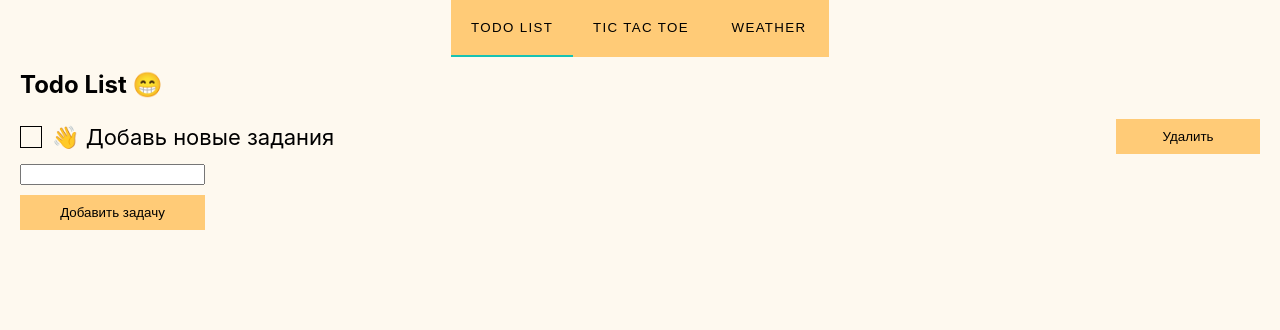
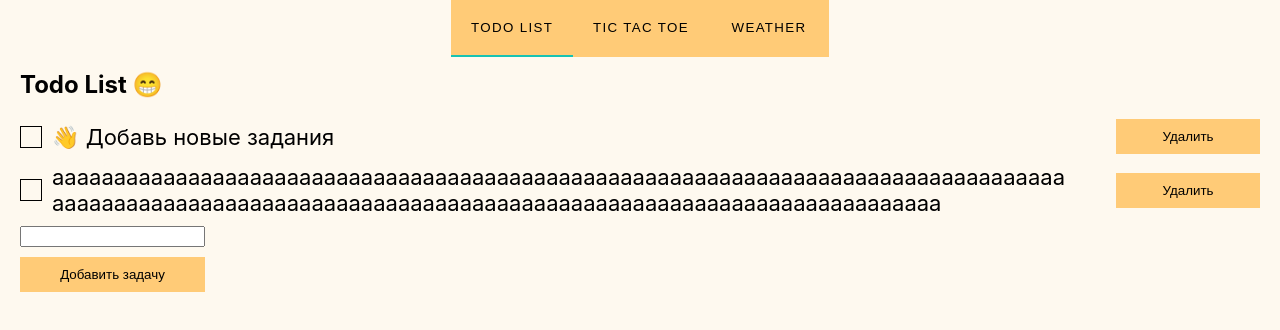
Before and after one commit to Shunskiy/pet-projects, a React (Create React App) app: page / in a window 1280 px wide. Shown: the top 330 px of the page. Built offline with nearby package versions, Linux system fonts and the light colour scheme.

Commit message:
Fix word break, fix button stretch

```diff
--- a/src/Components/Todo/Todo.css
+++ b/src/Components/Todo/Todo.css
@@ -24,6 +24,7 @@
 .todo__item {
   display: flex;
   justify-content: space-between;
+  align-items: center;
   margin-bottom: 10px;
 }
 
@@ -31,6 +32,8 @@
   display: flex;
   align-items: center;
   font-size: 22px;
+  margin-right: 40px;
+  word-break: break-all;
 }
 
 .todo__text::before {
--- a/src/Components/Todo/Todo.tsx
+++ b/src/Components/Todo/Todo.tsx
@@ -34,7 +34,10 @@ const Todo = () => {
                                     }))
                                 }}/>
                                 <label className="todo__text" htmlFor={`checkbox-${key}`}>
-                                    {item.text}
+                                    {item.complete
+                                    ? <s>{item.text}</s>
+                                    : item.text
+                                    }
                                 </label>
                                 <button className="todo__button" type="button" onClick={() => {
                                     dispatch(deleteTodo({
--- a/src/Features/TodoSlice/TodoSlice.ts
+++ b/src/Features/TodoSlice/TodoSlice.ts
@@ -21,6 +21,11 @@ const initialState: TodoState = [
         id: Date.now(),
         text: "👋 Добавь новые задания",
         complete: false
+    },
+    {
+        id: Date.now() + 1,
+        text: "aaaaaaaaaaaaaaaaaaaaaaaaaaaaaaaaaaaaaaaaaaaaaaaaaaaaaaaaaaaaaaaaaaaaaaaaaaaaaaaaaaaaaaaaaaaaaaaaaaaaaaaaaaaaaaaaaaaaaaaaaaaaaaaaaaaaaaaaaaaaaaaaaaaaaaaaaa",
+        complete: false
     }
 ]
 
```
